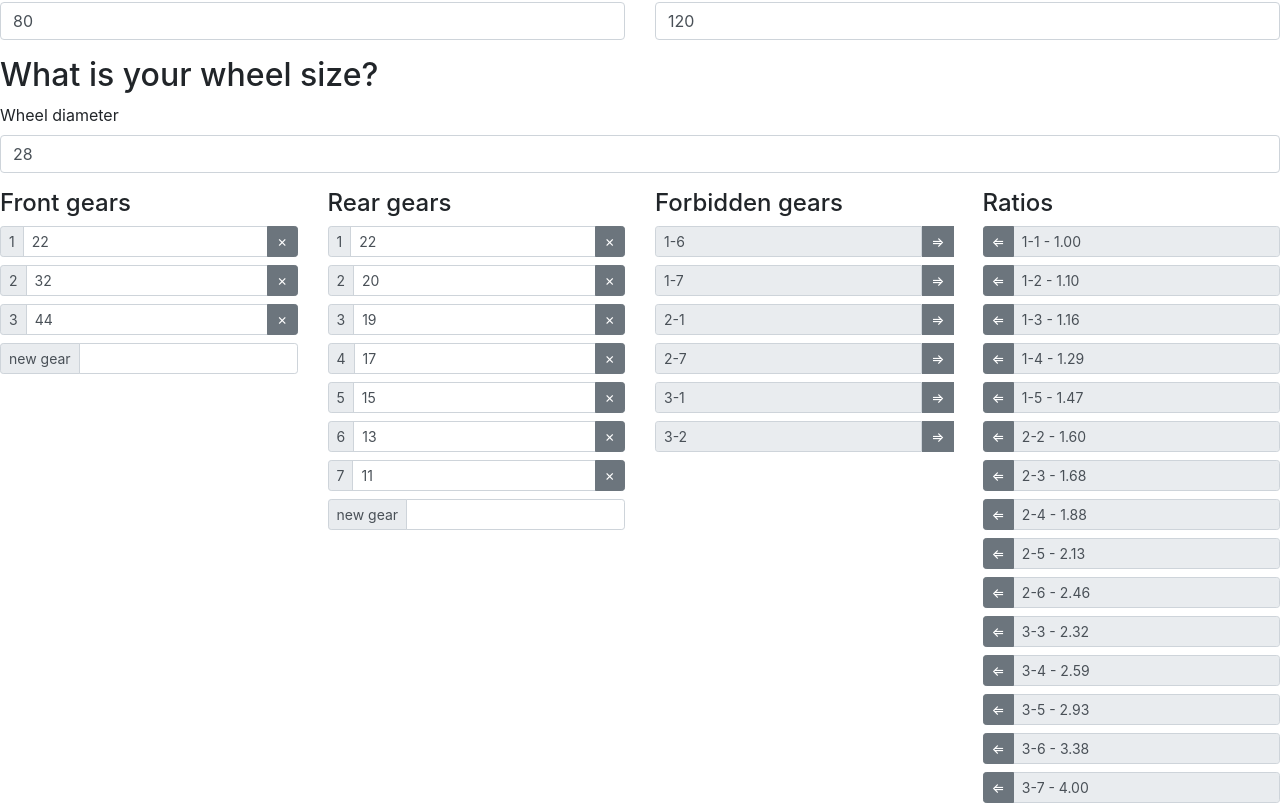
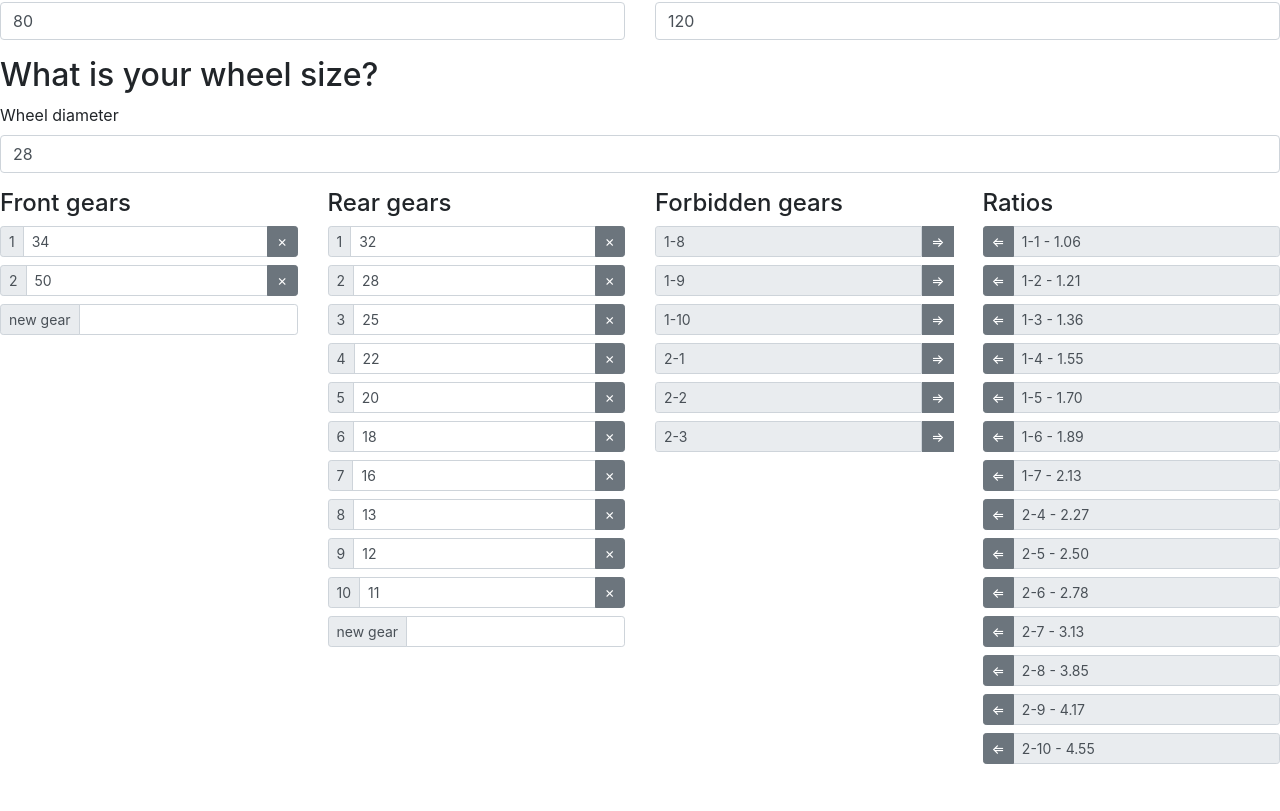
Before and after one commit to banciur/bike-gears, a React app: page / in a window 1280 px wide. Shown: the part 716-1527 px from the top of the page. After the commit the page ends 1488 px from the top, so only its background shows below. Built offline with nearby package versions, Linux system fonts and the light colour scheme; the HTML template or start-up script is replaced by a standard one.

Commit message:
Use real gears from road bike

```diff
--- a/src/App.tsx
+++ b/src/App.tsx
@@ -18,9 +18,9 @@ export class App extends React.Component<{}, AppState> {
   constructor(props: any) {
     super(props);
 
-    const frontGears = [44, 32, 22];
-    const rearGears = [11, 13, 15, 17, 19, 20, 22];
-    const forbiddenGears = ["2-1", "3-2", "1-7", "1-6", "2-7", "3-1"];
+    const frontGears = [50, 34];
+    const rearGears = [11, 12, 13, 16, 18, 20, 22, 25, 28, 32];
+    const forbiddenGears = ["1-10", "1-9", "1-8", "2-1", "2-2", "2-3"];
 
     this.state = {
       chainGearbox: new ChainGearbox(frontGears, rearGears, forbiddenGears),
```
